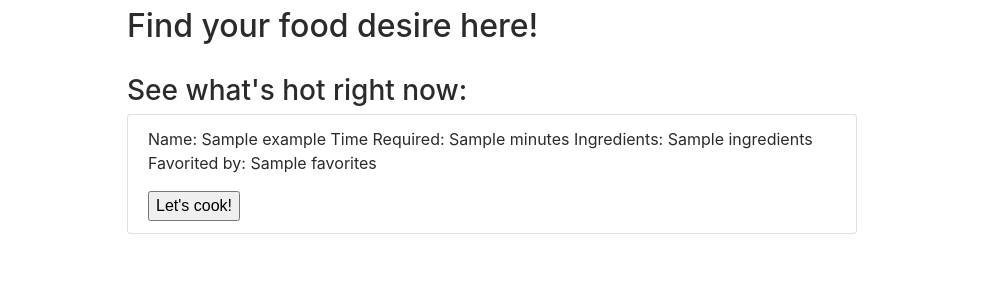
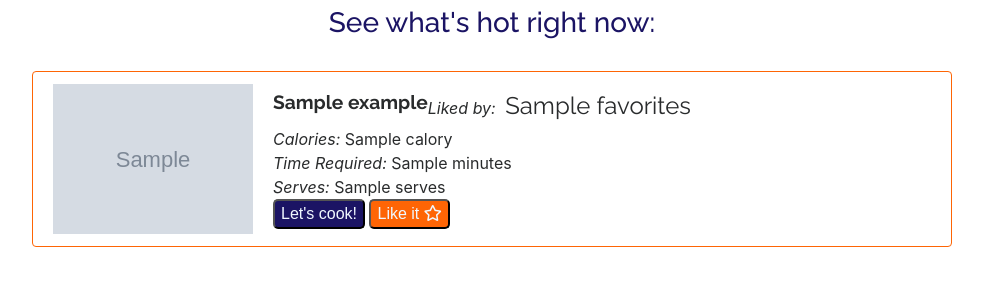
Before and after one commit to CapApple/Bro-Cooking, a Node server app: template views/favorites.handlebars in a window 1280 px wide. Shown: the top 300 px of the page, without its empty margins (148-1131 px from the left). Run offline with Node 20, Linux system fonts and the light colour scheme; the template is opened without the code that fills it: most values are stand-ins (such as "Sample title", 1, 10 or a date in 2020); grey boxes marked "Sample" are stand-in pictures; some libraries are stand-ins or nearby versions.

Commit message:
added like button to fav lists, like button function, add css to handlebar

```diff
--- /dev/null
+++ b/public/css/handlebarStyle.css
@@ -0,0 +1,80 @@
+.favorite-list{
+    margin-bottom: 10px;
+    border-color: #fe6505;
+}
+
+h3{
+    color: #1b1464;
+    text-align: center;
+    font-family: "Raleway", Helvetica, Arial, sans-serif;
+}
+
+.list-picture{
+    height: 150px;
+}
+
+button{
+    border-radius: 5px;
+    color: aliceblue;
+    transition: background-color 0.5s;
+}
+
+.detail{
+    background-color: #1b1464;
+}
+
+.like{
+    background-color: #fe6505;
+}
+
+button:hover{
+    cursor: pointer;
+    box-shadow: 1px 1px rgb(100,100,100);
+}
+
+.detail:hover{
+    background-color: #64608f;
+}
+
+.like:hover{
+    background-color: #f3a372;
+}
+
+.list-left{
+    float: left;
+    margin-right: 20px;
+}
+
+.name{
+    font-family: "Raleway", Helvetica, Arial, sans-serif;
+    font-size: 1.2em;
+    font-weight: bold;
+    margin-bottom: 10px;
+    display: inline-block;
+}
+
+.right-top{
+    /* background-color: #f3a372; */
+    border-bottom: #1b1464;
+}
+
+.liked-by{
+    /* margin-bottom: 15px; */
+    display: inline-block;
+    float: right;
+    /* background-color: #64608f; */
+}
+
+.label{
+    font-style: italic;
+}
+
+.fav{
+    font-family: "Raleway", Helvetica, Arial, sans-serif;
+    font-size: 1.5em;
+    padding: 5px;
+}
+
+.recipe-info{
+    /* display: inline-block; */
+}
--- a/public/css/style.css
+++ b/public/css/style.css
@@ -177,6 +177,7 @@
 #header {
   background: #1b1464;
   height: 105px;
+  padding-top: 20px;
 }
 
 #header #logo {
@@ -490,7 +491,7 @@
 
 .block {
   color: #fff;
-  height: 490px;
+  height: 250px;
   overflow: hidden;
   padding-top: 85px;
 }
--- a/public/index.html
+++ b/public/index.html
@@ -176,7 +176,8 @@
           </div>
         </div>
       </div>
-      <div><a href="/favorites" target="_blank"><button>See More</button></a></div>
+      <br>
+      <div><a href="/favorites" target="_blank"><button class="btn btn-default">See More</button></a></div>
     </div>
   </section>
   <!-- /Favorites -->
--- a/testseeds.sql
+++ b/testseeds.sql
@@ -5,7 +5,7 @@
 VALUES ("Shrimp Cake", 40, 1000, 3, 6, "https://www.tasteofhome.com/wp-content/uploads/2018/04/Shrimp-Cakes-with-Spicy-Aioli-Sauce_EXPS_THCA18_125452_C01_24_4b-2-696x696.jpg", "https://natashaskitchen.com/shrimp-cakes-recipe-video/", '2019-01-01 00:00:00', '2019-01-01 00:00:00');
 
 INSERT INTO recipes (name, minutes, calory, serves, favorites, image, process, createdAt, updatedAt)
-VALUES ("Salmon Bowl", 15, 700, 2, 8, "https://www.tasteofhome.com/wp-content/uploads/2018/04/Shrimp-Cakes-with-Spicy-Aioli-Sauce_EXPS_THCA18_125452_C01_24_4b-2-696x696.jpg", "https://natashaskitchen.com/shrimp-cakes-recipe-video/", '2019-01-01 00:00:00', '2019-01-01 00:00:00');
+VALUES ("Salmon Bowl", 15, 700, 2, 8, "https://chickenofthesea.com/uploads/recipes/greek_whole_grain_salad_salmon_feta-1.jpg", "https://www.delish.com/cooking/recipe-ideas/a26950912/spicy-salmon-bowl-recipe/", '2019-01-01 00:00:00', '2019-01-01 00:00:00');
 
 INSERT INTO recipes (name, minutes, calory, serves, favorites, image, process, createdAt, updatedAt)
-VALUES ("Beef Bowl", 18, 800, 2, 10, "https://www.tasteofhome.com/wp-content/uploads/2018/04/Shrimp-Cakes-with-Spicy-Aioli-Sauce_EXPS_THCA18_125452_C01_24_4b-2-696x696.jpg", "https://natashaskitchen.com/shrimp-cakes-recipe-video/", '2019-01-01 00:00:00', '2019-01-01 00:00:00');
+VALUES ("Beef Teriyaki", 18, 800, 2, 10, "https://food-fanatic-res.cloudinary.com/iu/s--u5PAMcb_--/c_thumb,f_auto,g_auto,h_1200,q_auto,w_1200/v1484250328/beef-teriyaki-bowls-photo", "https://www.foodnetwork.com/recipes/ree-drummond/teriyaki-beef-stir-fry-3591685", '2019-01-01 00:00:00', '2019-01-01 00:00:00');
--- a/views/favorites.handlebars
+++ b/views/favorites.handlebars
@@ -1,10 +1,9 @@
 <div id="home">
   <div class="container">
     <div class="row">
-      <div class="col-8 offset-2">
+      <div class="col-10 offset-1">
         <h1>{{msg}}</h1>
-        <h2>Find your food desire here!</h2>
-        <br>
+        {{!-- <h2>Find your food desire here!</h2> --}}
 
         {{!-- <form class="clearfix mb-4" action="POST">
           <div class="form-group">
@@ -19,23 +18,45 @@
         </form> --}}
 
         <h3>See what's hot right now:</h3>
+        <br>
         <ul id="example-list" class="list-group">
           {{#each examples}}
-          <li data-id="{{this.id}}" class="list-group-item">
-            <p>
-              <span class="label">Name:</span>
-              <span class="name">{{this.name}}</span>
-              <span class="label">Time Required:</span>
-              <span class="time">{{this.minutes}}</span>
-              <span class="label">Ingredients:</span>
-              <span class="ingredients">{{this.ingredients}}</span>
-              <span class="label">Favorited by:</span>
-              <span class="fav">{{this.favorites}}</span>
-            </p>
+          <li data-id="{{this.id}}" class="list-group-item favorite-list">
+            <div class="list-left">
+              <img src="{{this.image}}" alt="food picture" class="list-picture">
+            </div>
+            <div class="list-right">
+              {{!-- <span class="label-name">Name:</span> --}}
+              <div class="right-top">
+                <div class="name">{{this.name}}</div>
+                <div class="liked-by">
+                  <span class="label">Liked by:</span>
+                  <span class="fav number">{{this.favorites}}</span>
+                </div>
+              </div>
+
+              <div class="right-mid">
+                <div class="recipe-info">
+                  <span class="label">Calories:</span>
+                  <span class="number">{{this.calory}}</span>
+                </div>
+                <div class="recipe-info">
+                  <span class="label">Time Required:</span>
+                  <span class="time">{{this.minutes}}</span>
+                </div>
+                <div class="recipe-info">
+                  <span class="label">Serves:</span>
+                  <span class="number">{{this.serves}}</span>
+                </div>
+              </div>
+              {{!-- <span class="label">Ingredients:</span> --}}
+              {{!-- <span class="ingredients">{{this.ingredients}}</span> --}}
+              <a href="{{this.process}}"><button class="detail">Let's cook!</button></a>
+              <button data-recipeid="{{this.id}}" class="like">Like it <i class="far fa-star"></i></button>
+            </div>
             {{!-- <a href="example/{{this.id}}">{{this.text}}</a> --}}
             {{!-- <button class="btn btn-danger float-right delete">ｘ</button> --}}
             {{!-- “Let's cook" Button --}}
-            <a href="recipe/{{this.id}}"><button class="detail">Let's cook!</button></a>
           </li>
           {{/each}}
         </ul>
@@ -48,4 +69,6 @@
 
 
 <script type="text/javascript" src="https://cdnjs.cloudflare.com/ajax/libs/jquery/3.2.1/jquery.min.js"></script>
-<script src="/js/index.js"></script>
+<script src="/js/singleRecipe.js"></script>
+{{!--
+<script src="/js/index.js"></script> --}}
--- a/views/layouts/main.handlebars
+++ b/views/layouts/main.handlebars
@@ -3,11 +3,13 @@
 
 <head>
   <meta charset="utf-8">
+  <link href="img/favicon.png" rel="icon">
+  <link href="https://fonts.googleapis.com/css?family=Raleway:400,500,700|Roboto:400,900" rel="stylesheet">
   <link rel="stylesheet" href="https://maxcdn.bootstrapcdn.com/bootstrap/4.0.0-beta.3/css/bootstrap.min.css">
-  {{!-- <link rel="stylesheet" href="/styles/styles.css" media="screen" title="no title" charset="utf-8"> --}}
-  <link rel="stylesheet" href="/styles/*" media="screen" title="no title" charset="utf-8">
+  {{!-- <link rel="stylesheet" href="/css/style.css" media="screen" title="no title" charset="utf-8"> --}}
+  <link rel="stylesheet" href="/css/handlebarStyle.css" media="screen" title="no title" charset="utf-8">
   <link rel="stylesheet" href="https://use.fontawesome.com/releases/v5.8.2/css/all.css" integrity="sha384-oS3vJWv+0UjzBfQzYUhtDYW+Pj2yciDJxpsK1OYPAYjqT085Qq/1cq5FLXAZQ7Ay" crossorigin="anonymous">
-  <title>Home Page</title>
+  <title>Most Popupar Recipes</title>
 </head>
 
 <body>
```
Also changed, not shown: public/js/main.js (line endings or trailing spaces).
